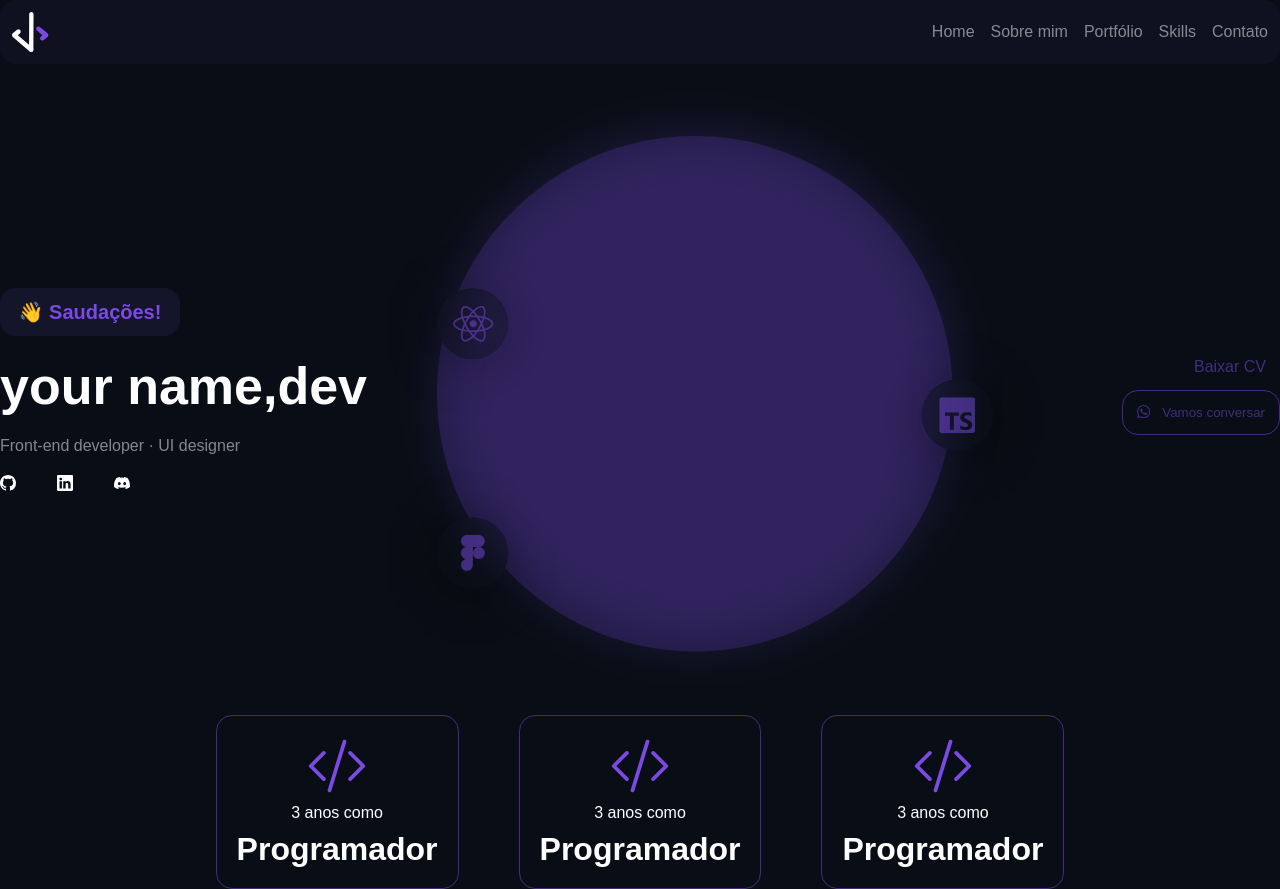
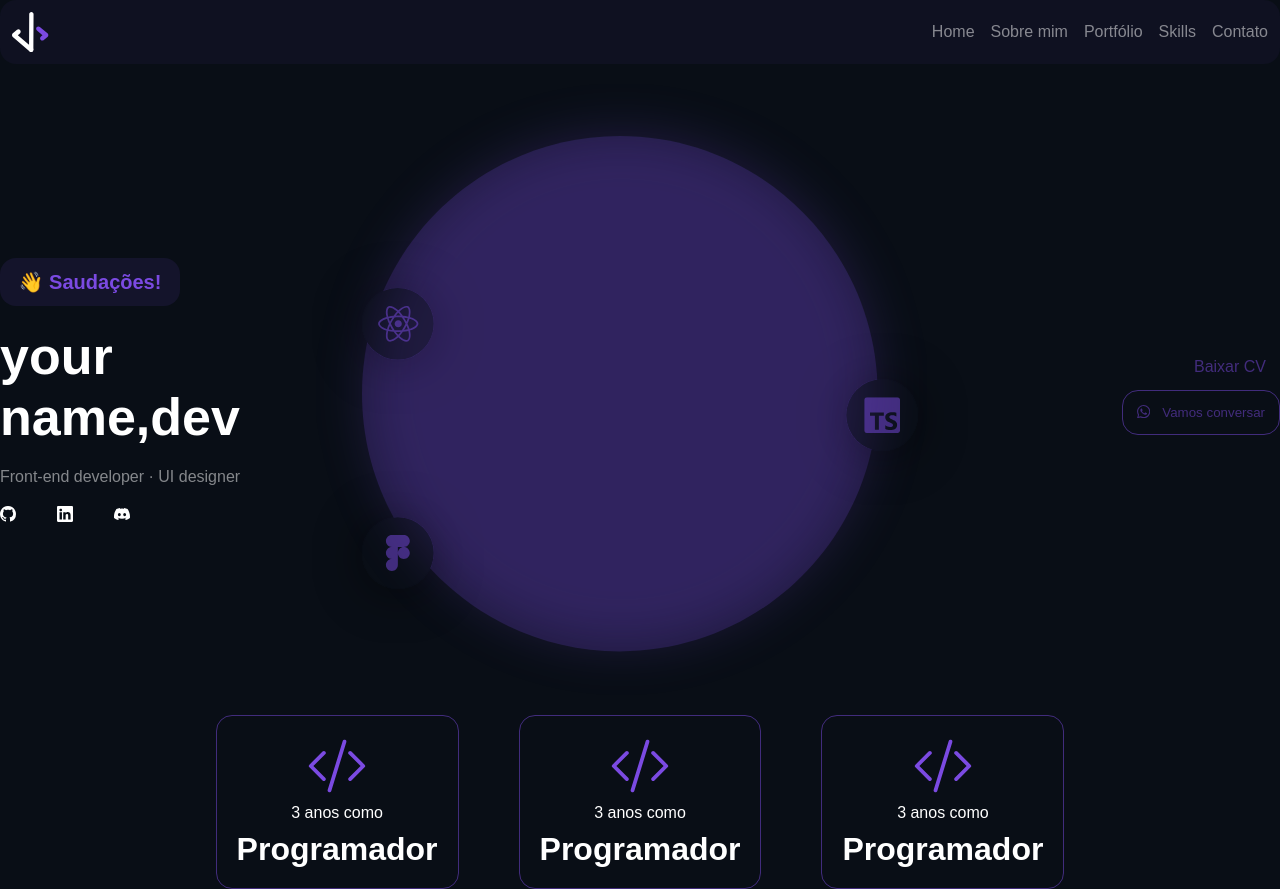
Before and after one commit to Augusto9237/portifolio-dev, a React (Vite) app: page / in a window 1280 px wide. Built offline with nearby package versions, Linux system fonts and the light colour scheme.

Commit message:
1 file modified, 2 added

```diff
--- a/src/sections/Home/styles.ts
+++ b/src/sections/Home/styles.ts
@@ -3,6 +3,7 @@ import styled from 'styled-components';
 export const Content = styled.section`
 display: flex;
 flex-direction: row;
+justify-content: space-between;
 margin: 20px 0px;
 `;
 
@@ -21,6 +22,7 @@ export const Greetings = styled.div`
 
 export const Presentation = styled.div`
   display: flex;
+  width: 30%;
   height: 100%;
   flex-direction: column;
   justify-content: center;
@@ -47,20 +49,19 @@ export const SocialMediaContainer = styled.div`
 `;
 
 export const AvatarContainer = styled.main`
- margin: 0px 20px;
  display: flex;
  flex: 1;
+ width: 100%;
  justify-content:center;
 `;
 
 export const Contacts = styled.div`
  display: flex;
- flex:1;
+ width: 30%;
  flex-direction: column;
  justify-content: center;
  align-items: flex-end;
  color: rgba(123, 74, 226, 0.5);
-
  a{
    padding: 14px;
  }
```
Also changed, not shown: src/sections/AboutMe/index.tsx (added), src/sections/AboutMe/styles.ts (added).
